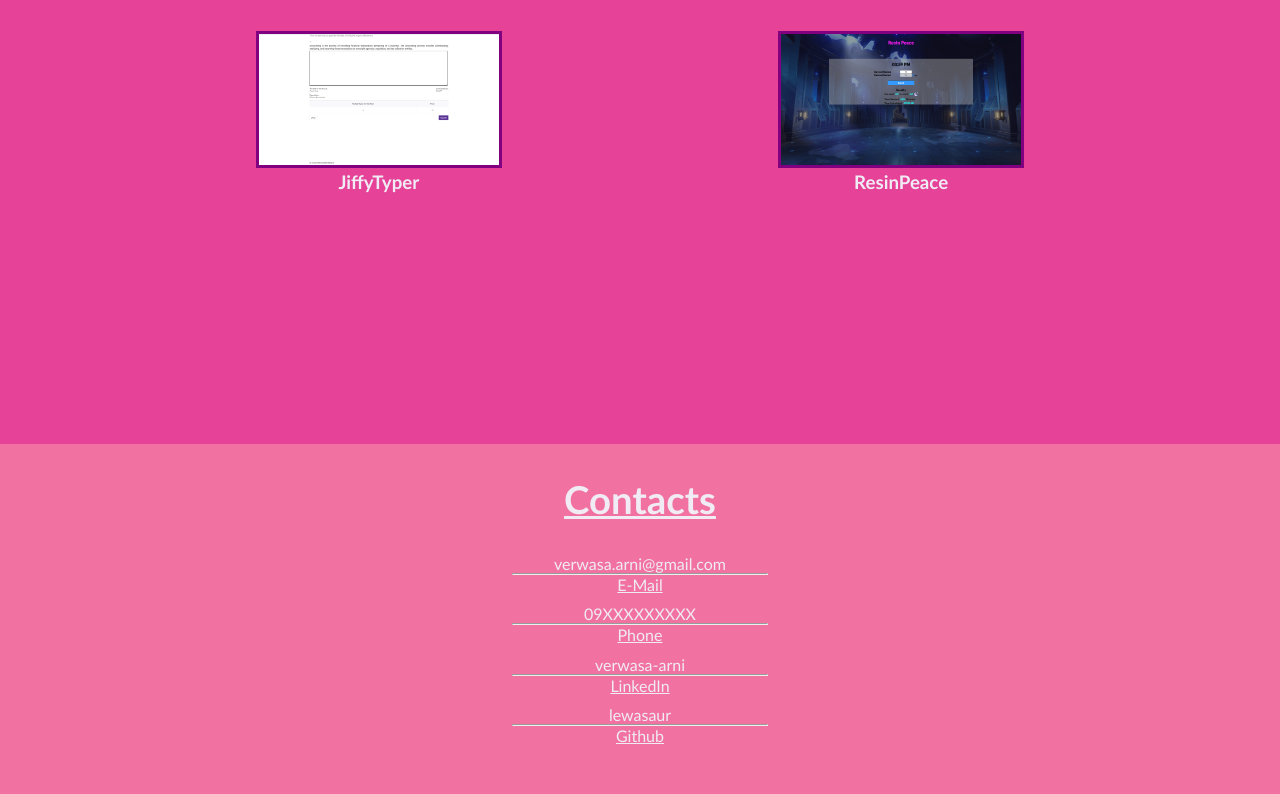
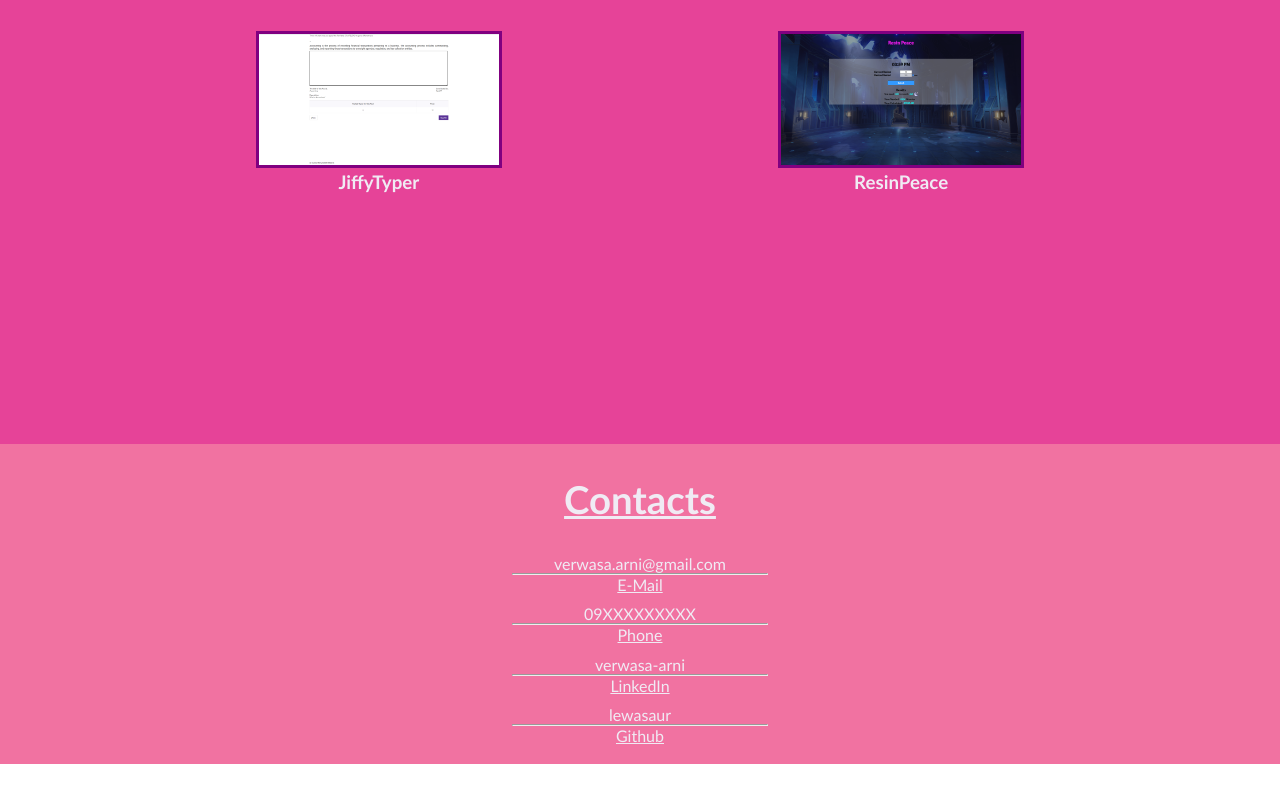
Before and after one commit to lewasaur/Profile, a Vue app: page / in a window 1280 px wide. Shown: the part 1679-2473 px from the top of the page. After the commit the page ends 2443 px from the top, so only its background shows below. Built offline with nearby package versions, Linux system fonts and the light colour scheme.

Commit message:
fixed last page margins

```diff
--- a/src/components/Contacts.vue
+++ b/src/components/Contacts.vue
@@ -42,15 +42,16 @@ export default {
 <style scoped>
 #contact-section {
     background-color: #F172A1;
+    min-height: 40vh;
 }
 
 .contact-div {
-    height: 30vh;
     width: 20%;
     margin: auto;
     display: flex;
     flex-direction: column;
 }
+
 
 
 @media screen and (max-width: 1155px),
--- a/src/components/sub-components/Contact.vue
+++ b/src/components/sub-components/Contact.vue
@@ -43,6 +43,10 @@ export default {
     text-align: center;
 }
 
+.contact-box:last-of-type {
+    margin-bottom: 2%;
+}
+
 .contact-content {
     text-align: center;
 }
```
